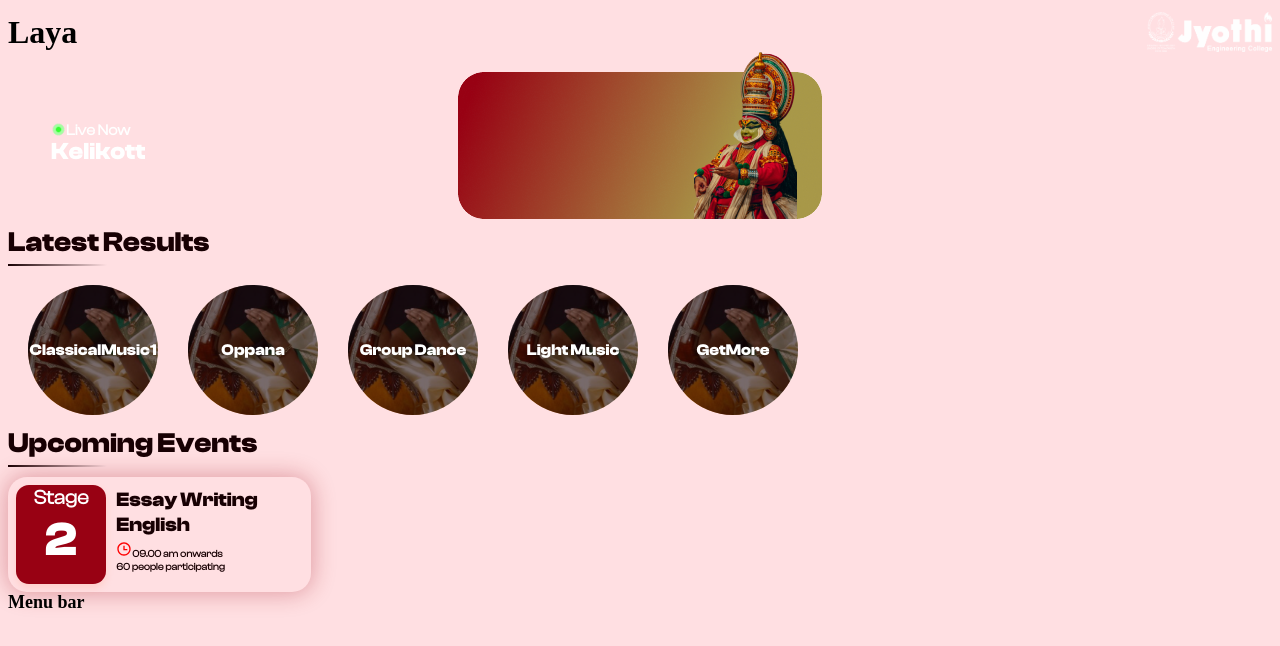
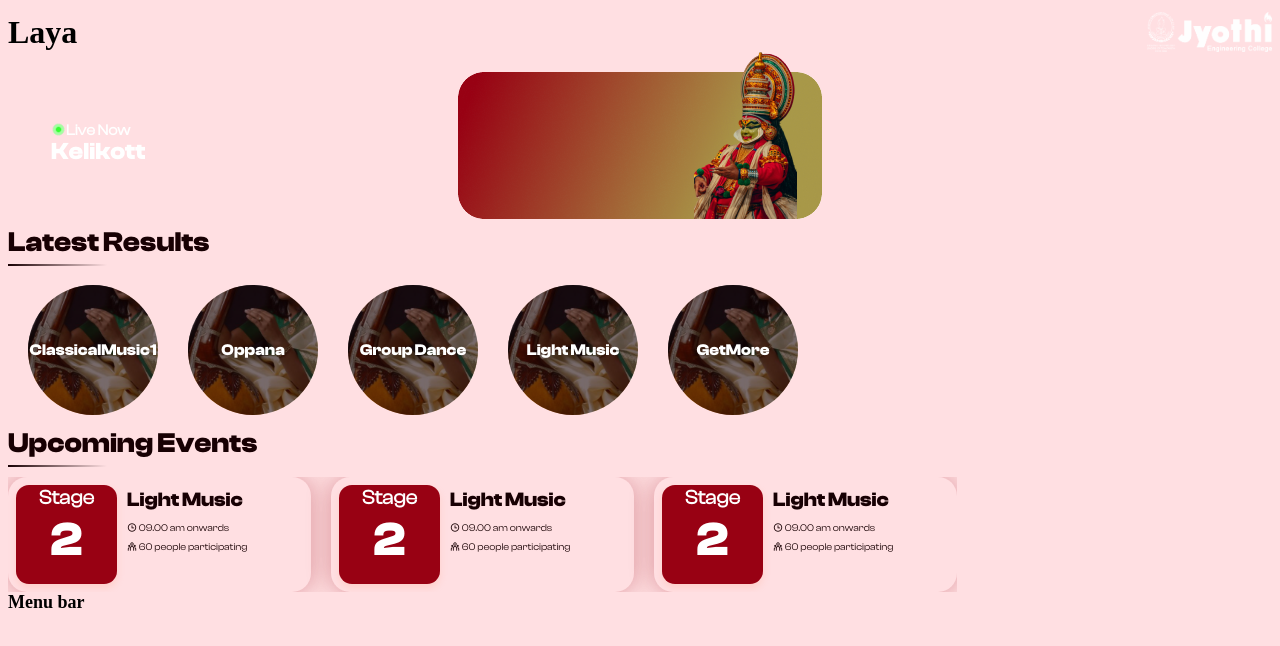
Before and after one commit to jyothi-engineering-college/Laya_App, a React (Create React App) app: page / in a window 1280 px wide. Shown: the top 646 px of the page. Built offline with nearby package versions, Linux system fonts and the light colour scheme.

Commit message:
error solved

```diff
--- a/src/css/Home.css
+++ b/src/css/Home.css
@@ -165,11 +165,21 @@ p{
   color: #180003;
   font-size: 20px;
   margin-top: 2px;
-  margin-bottom: 4px;
+  margin-bottom: 10px;
 }
 .upsd p{
   font-family: ClashDisplay-reg;
   color: #180003;
   font-size: 10px;
-  margin: 0;
+  margin-top: 0;
+  margin-bottom: 6px;
+  font-weight: 400;
 }
+.upev
+{
+  display: inline-flex;
+  flex-direction: row;
+  overflow-x: auto; /* Enable horizontal scrolling */
+  white-space: nowrap;
+  gap: 20px;
+}
--- a/src/pages/Home.js
+++ b/src/pages/Home.js
@@ -2,7 +2,7 @@ import "../css/Home.css";
 import logo from "../img/header_jy.png";
 import liveey from "../img/livv.png";
 import dum from "../img/dumms.gif";
-import { RiTimeLine } from "@remixicon/react";
+import 'remixicon/fonts/remixicon.css'
 
 
 function Home() {
@@ -49,21 +49,44 @@ function Home() {
         <p className="rhd">Upcoming Events</p>
       <div className="shoo"></div>
       <div className="upev">
+
         <div className="upsf">
           <div className="upsn">
           <center><p className="streg">Stage</p>
             <p className="stbold">2</p></center>
           </div>
           <div className="upsd">
-            <h2>Essay Writing English</h2>
-            <p><RiTimeLine
-            size={16} // set custom `width` and `height`
-            color="red" // set `fill` color
-            className="my-icon" // add custom class name
-        />09.00 am onwards</p>
-            <p>60 people participating</p>
+            <h2>Light Music</h2>
+            <p><i class="ri-time-line" width="16px" height="16px"></i> 09.00 am onwards</p>
+            <p><i class="ri-team-line"></i> 60 people participating</p>
           </div>
         </div>
+
+        <div className="upsf">
+          <div className="upsn">
+          <center><p className="streg">Stage</p>
+            <p className="stbold">2</p></center>
+          </div>
+          <div className="upsd">
+            <h2>Light Music</h2>
+            <p><i class="ri-time-line" width="16px" height="16px"></i> 09.00 am onwards</p>
+            <p><i class="ri-team-line"></i> 60 people participating</p>
+          </div>
+        </div>
+
+        <div className="upsf">
+          <div className="upsn">
+          <center><p className="streg">Stage</p>
+            <p className="stbold">2</p></center>
+          </div>
+          <div className="upsd">
+            <h2>Light Music</h2>
+            <p><i class="ri-time-line" width="16px" height="16px"></i> 09.00 am onwards</p>
+            <p><i class="ri-team-line"></i> 60 people participating</p>
+          </div>
+        </div>
+
+
       </div>
       </div>
 
```
